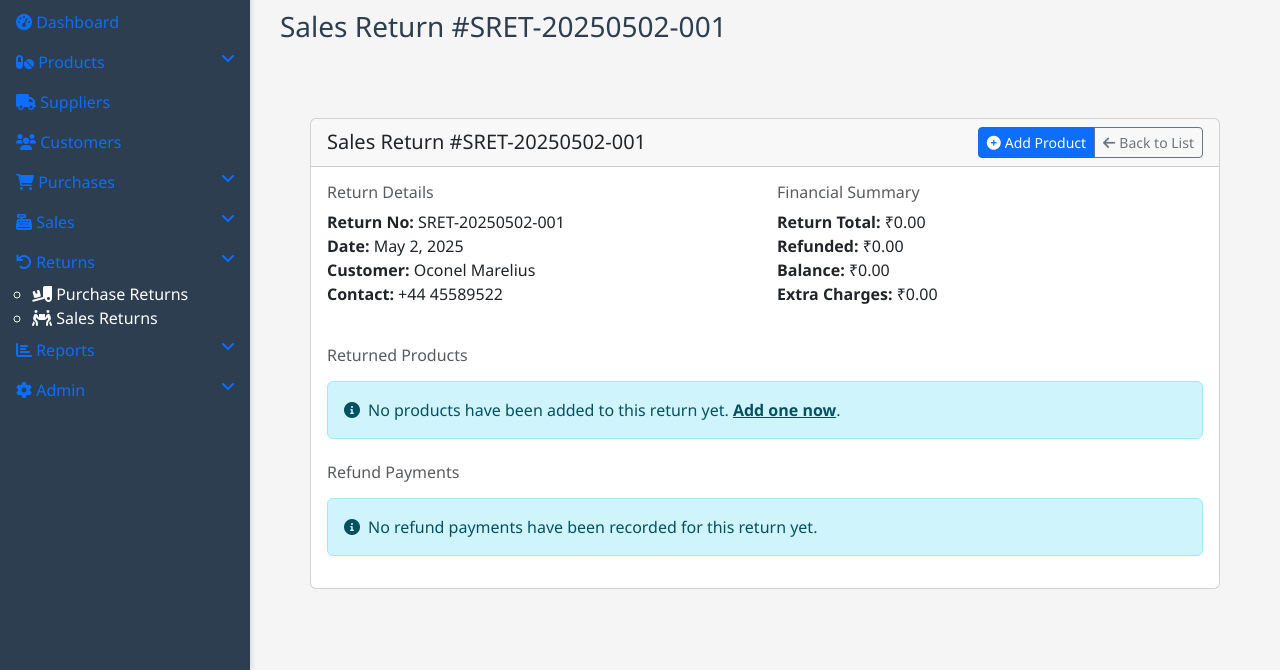
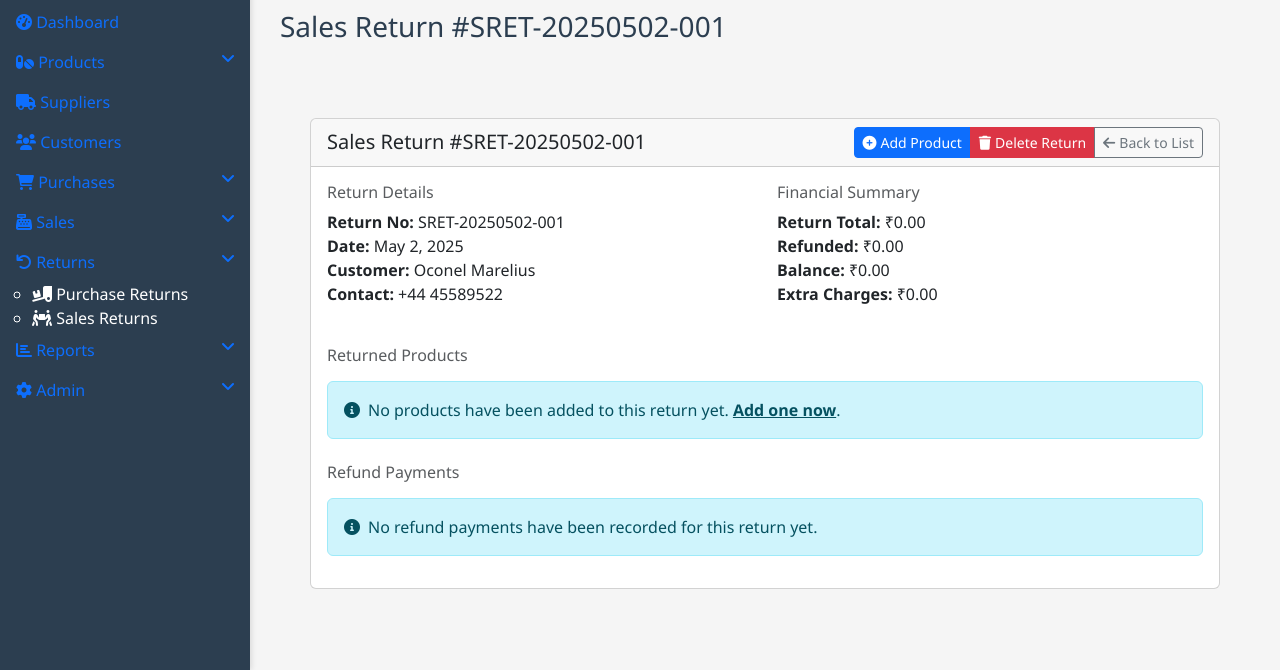
Before and after one commit to Pratiks7559/pharma-management-systems, a Django app: a page that uses pharmamgmt/templates/returns/sales_return_detail.html in a window 1280 px wide. Shown: the part 130-800 px from the top of the page. Run offline with Django 4.2, Linux system fonts and the light colour scheme; a user stored in the database is signed in; data comes from the database, SQL or seed files in the repository; data that the repository does not hold is empty.

Commit message:
Enable administrators to remove sales returns and individual items
Implements delete views and templates for ReturnSalesInvoiceMaster and ReturnSalesMaster with permission checks.

Replit-Commit-Author: Agent
Replit-Commit-Session-Id: 0dc6f3b5-868a-4a0c-aef4-88435edc90d1
Replit-Commit-Screenshot-Url: https://storage.googleapis.com/screenshot-production-us-central1/2d072680-5ca2-4879-a39d-02f3bbe69017/226f69a5-2414-4ae2-8c61-f02c7a5e1bc9.jpg

```diff
--- a/pharmamgmt/core/views.py
+++ b/pharmamgmt/core/views.py
@@ -1882,6 +1882,65 @@ def sales_return_detail(request, pk):
     return render(request, 'returns/sales_return_detail.html', context)
 
 @login_required
+def delete_sales_return(request, pk):
+    # Check if user is admin (case-insensitive)
+    if not request.user.user_type.lower() in ['admin']:
+        messages.error(request, "You don't have permission to perform this action.")
+        return redirect('sales_return_list')
+
+    return_invoice = get_object_or_404(ReturnSalesInvoiceMaster, return_sales_invoice_no=pk)
+
+    if request.method == 'POST':
+        try:
+            return_invoice.delete()
+            messages.success(request, f"Sales Return #{pk} deleted successfully!")
+        except Exception as e:
+            messages.error(request, f"Cannot delete return invoice. Error: {str(e)}")
+        return redirect('sales_return_list')
+
+    context = {
+        'return_invoice': return_invoice,
+        'title': 'Delete Sales Return'
+    }
+    return render(request, 'returns/sales_return_confirm_delete.html', context)
+
+@login_required
+def delete_sales_return_item(request, return_id, item_id):
+    # Check if user is admin (case-insensitive)
+    if not request.user.user_type.lower() in ['admin']:
+        messages.error(request, "You don't have permission to perform this action.")
+        return redirect('sales_return_detail', pk=return_id)
+
+    return_item = get_object_or_404(ReturnSalesMaster, pk=item_id)
+    return_invoice = return_item.return_sales_invoice_no
+
+    if request.method == 'POST':
+        try:
+            # Store the item amount to adjust the invoice total
+            item_amount = return_item.return_sale_total_amount
+
+            # Delete the item
+            return_item.delete()
+
+            # Update the invoice total
+            total_amount = ReturnSalesMaster.objects.filter(return_sales_invoice_no=return_id).aggregate(
+                total=Sum('return_sale_total_amount'))['total'] or 0
+            return_invoice.return_sales_invoice_total = total_amount + return_invoice.return_sales_charges
+            return_invoice.save()
+
+            messages.success(request, "Return item deleted successfully!")
+        except Exception as e:
+            messages.error(request, f"Cannot delete return item. Error: {str(e)}")
+        return redirect('sales_return_detail', pk=return_id)
+
+    context = {
+        'return_item': return_item,
+        'return_invoice': return_invoice,
+        'title': 'Delete Return Item'
+    }
+    return render(request, 'returns/sales_return_item_confirm_delete.html', context)
+
+@login_required
 def add_sales_return_item(request, return_id):
     return_invoice = get_object_or_404(ReturnSalesInvoiceMaster, return_sales_invoice_no=return_id)
 
--- a/pharmamgmt/templates/returns/sales_return_detail.html
+++ b/pharmamgmt/templates/returns/sales_return_detail.html
@@ -13,6 +13,9 @@
                     <div class="btn-group" role="group">
                         <a href="{% url 'add_sales_return_item' return_id=return_invoice.return_sales_invoice_no %}" class="btn btn-primary btn-sm">
                             <i class="fas fa-plus-circle me-1"></i>Add Product
+                        </a>
+                        <a href="{% url 'delete_sales_return' pk=return_invoice.return_sales_invoice_no %}" class="btn btn-danger btn-sm">
+                            <i class="fas fa-trash me-1"></i>Delete Return
                         </a>
                         <a href="{% url 'sales_return_list' %}" class="btn btn-outline-secondary btn-sm">
                             <i class="fas fa-arrow-left me-1"></i>Back to List
```
Also changed, not shown: pharmamgmt/templates/returns/sales_return_confirm_delete.html (added, +59 -0 lines), pharmamgmt/templates/returns/sales_return_item_confirm_delete.html (added, +64 -0 lines).
